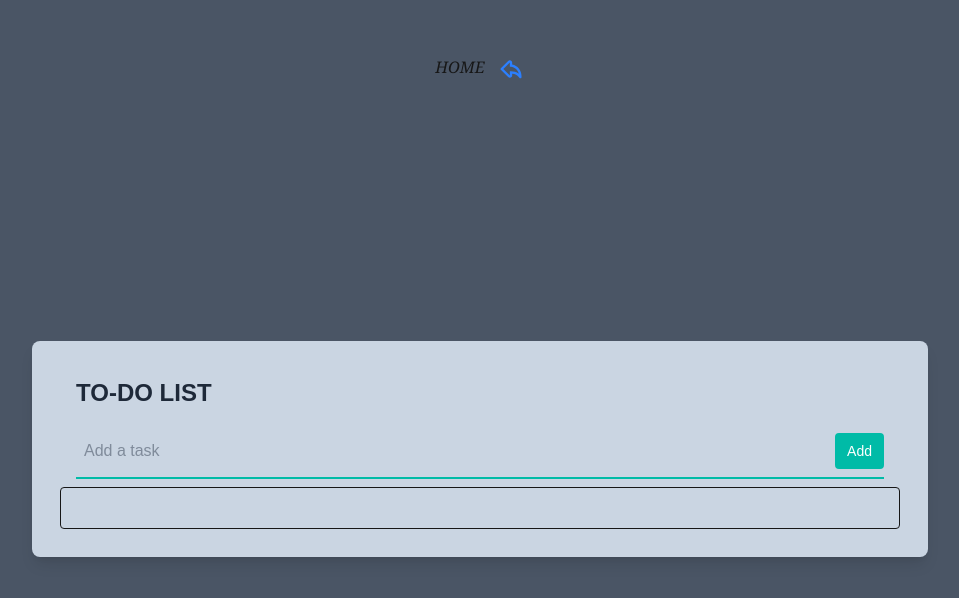
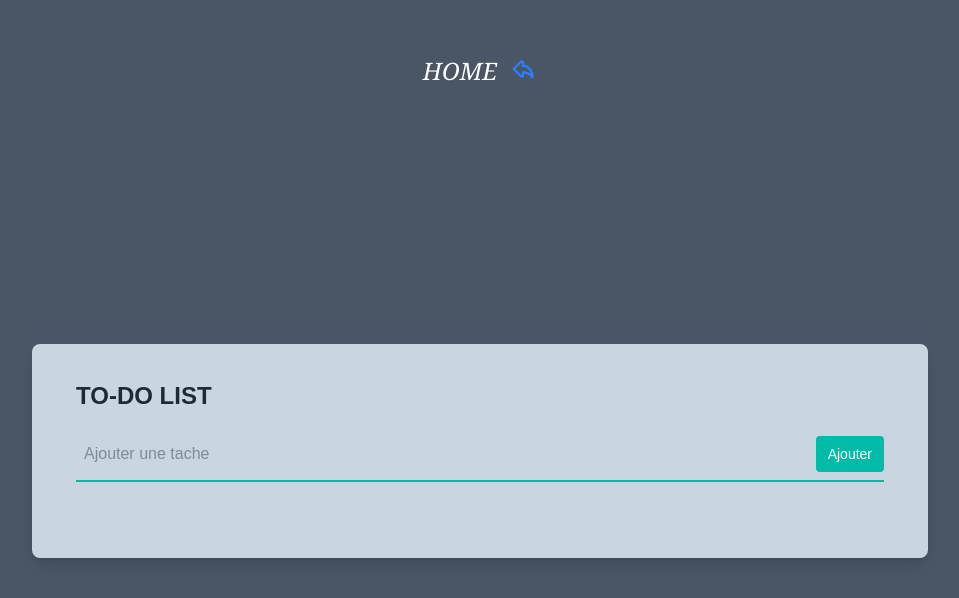
Before and after one commit to GBOKO-git/todo-next-typescript, a Next.js app: page /task in a window 1280 px wide. Shown: the part 114-712 px from the top of the page, without its empty margins (160-1119 px from the left). Built offline with nearby package versions, Linux system fonts and the light colour scheme.

Commit message:
fix:ajout de style

```diff
--- a/src/app/deleteTask/[id]/page.tsx
+++ b/src/app/deleteTask/[id]/page.tsx
@@ -78,14 +78,14 @@ const DeleteTask = () => {
               onClick={() => router.back()}
               className="bg-gray-200 py-2 rounded-lg"
             >
-              Cancel
+              Annuler
             </button>
             <button
               type="button"
               onClick={() => handleDeleteTodo(Number(id))}
               className="bg-red-600 text-white py-2 rounded-lg hover:bg-red-500"
             >
-              Confirm
+              Supprimer
             </button>
           </div>
         </div>
--- a/src/app/task/page.tsx
+++ b/src/app/task/page.tsx
@@ -33,7 +33,7 @@ const Task = () => {
 
             <div >
 
-                <Link href="/" className="flex gap-3 justify-end italic font-serif">
+                <Link href="/" className="flex gap-3 justify-end italic font-serif text-2xl text-white">
                 <span>HOME</span>
                 <TiArrowBackOutline className="size-7 text-blue-500" />
                 </Link>
@@ -48,23 +48,23 @@ const Task = () => {
                     <div className="flex items-center border-b-2 border-teal-500 py-2">
                         <input
                             className="appearance-none bg-transparent border-none w-full text-gray-700 mr-3 py-1 px-2 leading-tight focus:outline-none"
-                            type="text" placeholder="Add a task" />
+                            type="text" placeholder="Ajouter une tache" />
                         <Link
                             href="/createTask"
                             className="flex-shrink-0 bg-teal-500 hover:bg-teal-700 border-teal-500 hover:border-teal-700 text-sm border-4 text-white py-1 px-2 rounded"
                             type="button">
-                            Add
+                            Ajouter
                         </Link>
                     </div>
                 </form>
-                <ul className="divide-y divide-gray-200 px-4 border rounded  grid gap-2 p-5">
+                <ul className="divide-y divide-gray-200 px-4    grid gap-2 p-5">
                     {todos.map((todo) => (
                         <li key={todo.id} className="py-4 border gap-1 p-3 rounded">
                             <div className="flex items-center">
                                 <input checked={todo.completed} id={`todo-${todo.id}`} name={`todo-${todo.id}`} type="checkbox" onChange={() => handleToggleTodo(todo.id)}
                                     className="h-4 w-4 text-teal-600 focus:ring-teal-500 border-gray-300 rounded" />
                                 <label htmlFor="todo1" className="ml-3 flex justify-between text-gray-900  w-full">
-                                    <div className={todo.completed ? "text-gray-400 line-through" : "text-lg font-medium mx-4"}>{todo.title}</div>
+                                    <div className={todo.completed ? "text-gray-400 line-through" : "text-lg font-medium mx-7 "}>{todo.title}</div>
                                     <div className="flex gap-2">
                                         <Link href={`/updateTask/${todo.id}`}  >
                                             <button className="text-sm font-light text-violet-800 border-1 cursor-pointer hover:text-white hover:bg-violet-950 rounded px-2"><CiEdit className="size-7" /></button>
```
